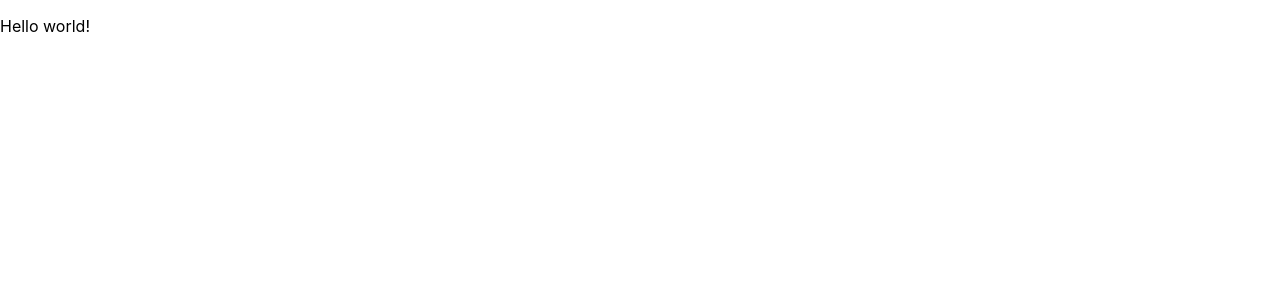
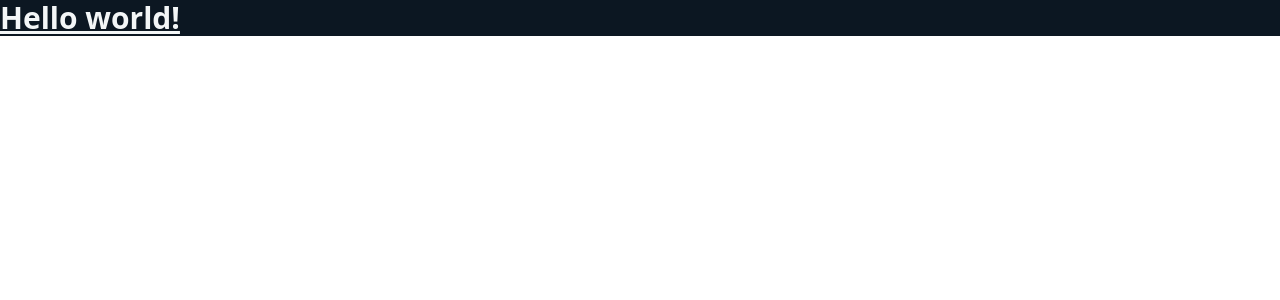
Before and after one commit to matthewReff/Weightlifting-Display-Webapp, a React (Create React App) app in the folder apps/react-frontend/: page / in a window 1280 px wide. Shown: the top 300 px of the page. Built offline with nearby package versions, Linux system fonts and the light colour scheme.

Commit message:
Add super basic tailwind

```diff
--- a/apps/react-frontend/package.json
+++ b/apps/react-frontend/package.json
@@ -42,5 +42,11 @@
       "last 1 firefox version",
       "last 1 safari version"
     ]
+  },
+  "devDependencies": {
+    "autoprefixer": "^10.4.16",
+    "postcss": "^8.4.32",
+    "postcss-import": "^15.1.0",
+    "tailwindcss": "^3.3.6"
   }
 }
--- /dev/null
+++ b/apps/react-frontend/postcss.config.js
@@ -0,0 +1,7 @@
+module.exports = {
+    plugins: {
+      'postcss-import': {},
+      tailwindcss: {},
+      autoprefixer: {},
+    }
+  }
--- a/apps/react-frontend/src/App.tsx
+++ b/apps/react-frontend/src/App.tsx
@@ -1,7 +1,7 @@
 function App() {
   return (
-    <div>
-        <p>Hello world!</p>
+    <div className="bg-background">
+        <p className="text-primary text-3xl font-bold underline">Hello world!</p>
     </div>
   );
 }
--- /dev/null
+++ b/apps/react-frontend/src/globals.css
@@ -0,0 +1,3 @@
+@tailwind base;
+@tailwind components;
+@tailwind utilities;
--- a/apps/react-frontend/src/index.css
+++ /dev/null
@@ -1,13 +0,0 @@
-body {
-  margin: 0;
-  font-family: -apple-system, BlinkMacSystemFont, 'Segoe UI', 'Roboto', 'Oxygen',
-    'Ubuntu', 'Cantarell', 'Fira Sans', 'Droid Sans', 'Helvetica Neue',
-    sans-serif;
-  -webkit-font-smoothing: antialiased;
-  -moz-osx-font-smoothing: grayscale;
-}
-
-code {
-  font-family: source-code-pro, Menlo, Monaco, Consolas, 'Courier New',
-    monospace;
-}
--- a/apps/react-frontend/src/index.tsx
+++ b/apps/react-frontend/src/index.tsx
@@ -1,19 +1,14 @@
 import React from 'react';
 import ReactDOM from 'react-dom/client';
-import './index.css';
+import './globals.css';
 import App from './App';
-import reportWebVitals from './reportWebVitals';
 
 const root = ReactDOM.createRoot(
   document.getElementById('root') as HTMLElement
 );
+
 root.render(
   <React.StrictMode>
-    <App />
+    <App/>
   </React.StrictMode>
 );
-
-// If you want to start measuring performance in your app, pass a function
-// to log results (for example: reportWebVitals(console.log))
-// or send to an analytics endpoint. Learn more: https://bit.ly/CRA-vitals
-reportWebVitals();
--- /dev/null
+++ b/apps/react-frontend/tailwind.config.js
@@ -0,0 +1,13 @@
+/** @type {import('tailwindcss').Config} */
+module.exports = {
+  content: ["./src/**/*.{js,ts,jsx,tsx,mdx}",],
+  theme: {
+    extend: {},
+    colors: {
+        background: "#0C1722",
+        secondary: "#212F3C",
+        primary: "#F3F6F7",
+    }
+  },
+  plugins: [],
+}
```
Also changed, not shown: 1 other file (tests, documents, lock files or other folders).
